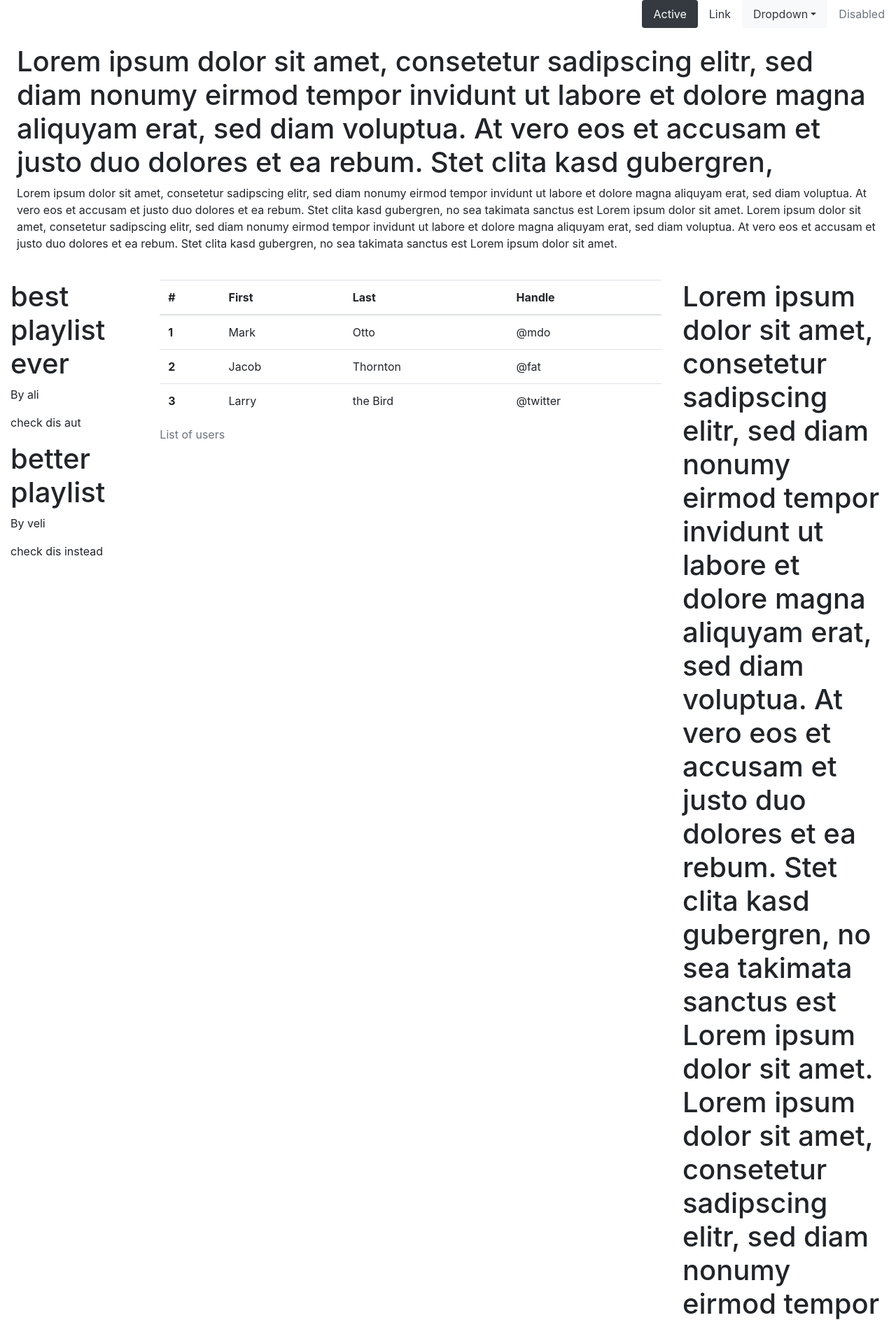
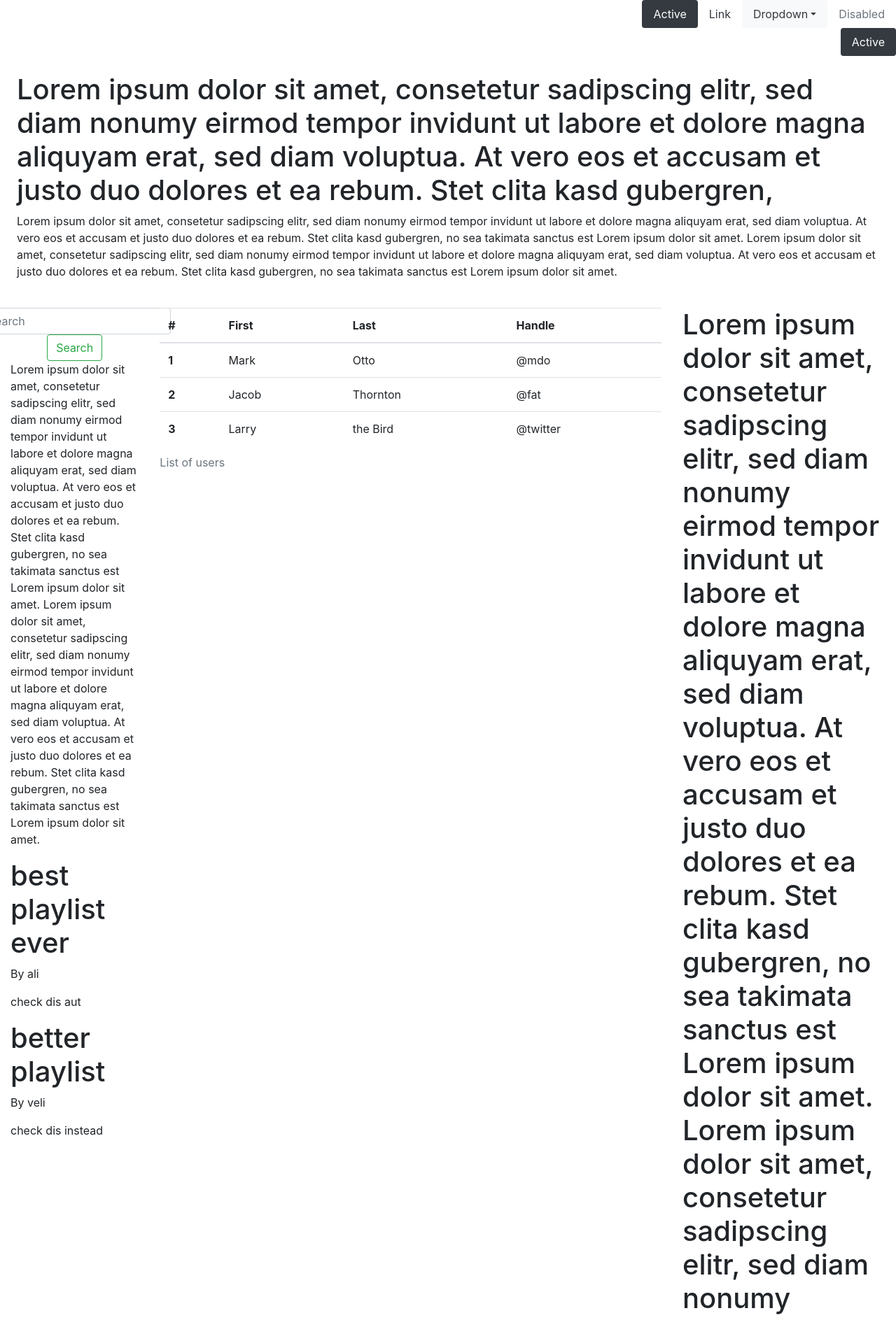
Before and after one commit to decaun/easy-python-study, a Flask app: page / in a window 1280 px wide. Shown: the top 1887 px of the page at 70% size. Run offline with Flask 2, Linux system fonts and the light colour scheme; some libraries are stand-ins or nearby versions.

Commit message:
bootstrap

```diff
--- a/flask/proj_1/templates/layout.html
+++ b/flask/proj_1/templates/layout.html
@@ -16,6 +16,7 @@
     {% endif %}
 </head>
 <body>
+    <div class="d-flex flex-column">
         <ul class="nav justify-content-end nav-pills">
             <li class="nav-item">
                 <a class="nav-link active text-white bg-dark" href="#">Active</a>
@@ -37,6 +38,12 @@
                   <a class="nav-link disabled" href="#" tabindex="-1" aria-disabled="true">Disabled</a>
                 </li>
         </ul>
+        <ul class="nav justify-content-end nav-pills">
+            <li class="nav-item">
+                <a class="nav-link active text-white bg-dark" href="#">Active</a>
+            </li>
+        </ul>
+    </div>
 
     <div class="d-flex align-items-center justify-content-center p-4">
         <div class="d-flex flex-column">
@@ -49,8 +56,17 @@
     <div class="container-fluid fixed-left overflow-auto">
         <div class="row">
             <div class="col-2">
-                {% block home_block %}
-                {% endblock %}
+                <div class="d-flex flex-column">
+                    <div class="row justify-content-center">
+                        <form  class="form-inline my-2 my-lg-0 justify-content-center ">
+                            <input class="form-control w-65 d-inline-block" type="text" placeholder="Search">
+                            <button class="btn btn-outline-success w-35 d-inline-block text-sm-left" type="submit">Search</button>
+                        </form>
+                    </div>
+                    <p>Lorem ipsum dolor sit amet, consetetur sadipscing elitr, sed diam nonumy eirmod tempor invidunt ut labore et dolore magna aliquyam erat, sed diam voluptua. At vero eos et accusam et justo duo dolores et ea rebum. Stet clita kasd gubergren, no sea takimata sanctus est Lorem ipsum dolor sit amet. Lorem ipsum dolor sit amet, consetetur sadipscing elitr, sed diam nonumy eirmod tempor invidunt ut labore et dolore magna aliquyam erat, sed diam voluptua. At vero eos et accusam et justo duo dolores et ea rebum. Stet clita kasd gubergren, no sea takimata sanctus est Lorem ipsum dolor sit amet.</p>
+                    {% block home_block %}
+                    {% endblock %}
+                </div>
             </div>
             <div class="col-7">
                 <table class="table">
```
